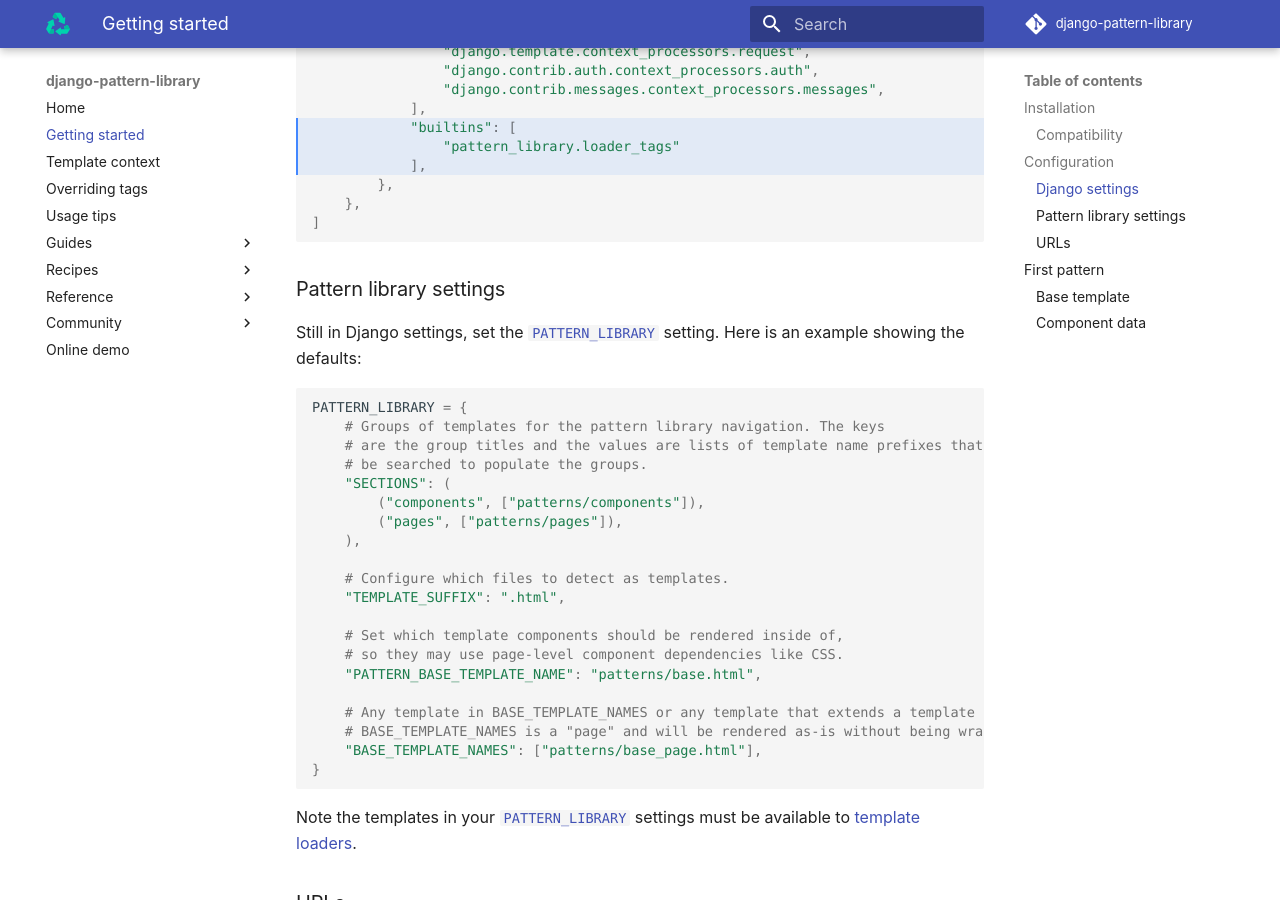
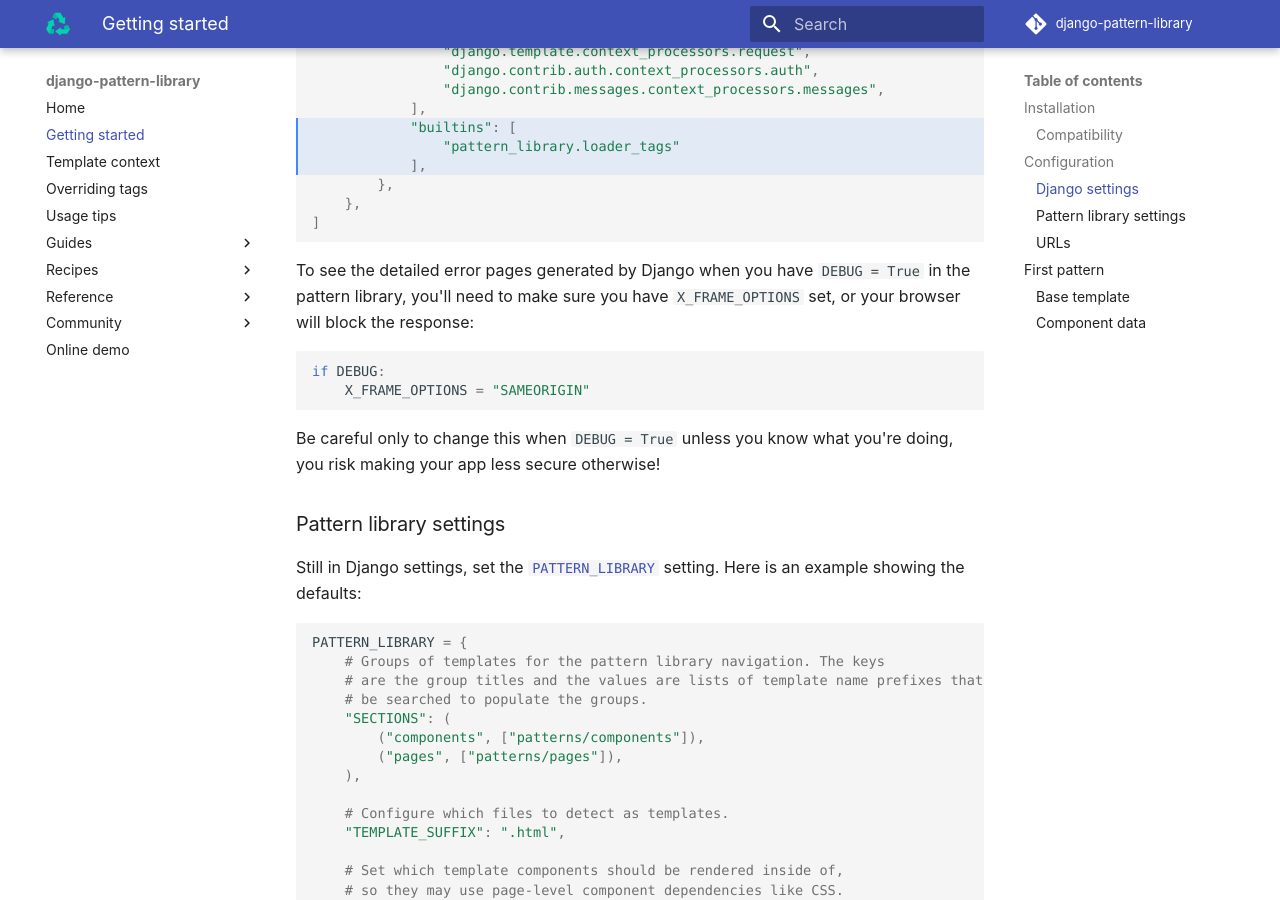
Before and after one commit to torchbox/django-pattern-library, an MkDocs documentation site: the page built from docs/getting-started.md, in a window 1280 px wide and 900 px high, scrolled down 1172 px. Built offline with MkDocs 1.6.1 and Material for MkDocs 9.7.7, drawn with Linux system fonts in a browser that asks for light colours; comment, search, counter and statistics services are not loaded.

Commit message:
Document setting X-Frame-Options for template errors

````diff
--- a/docs/getting-started.md
+++ b/docs/getting-started.md
@@ -57,6 +57,15 @@ TEMPLATES = [
     },
 ]
 ```
+
+To see the detailed error pages generated by Django when you have `DEBUG = True` in the pattern library, you'll need to make sure you have `X_FRAME_OPTIONS` set, or your browser will block the response:
+
+```python
+if DEBUG:
+    X_FRAME_OPTIONS = "SAMEORIGIN"
+```
+
+Be careful only to change this when `DEBUG = True` unless you know what you're doing, you risk making your app less secure otherwise!
 
 ### Pattern library settings
 
````
